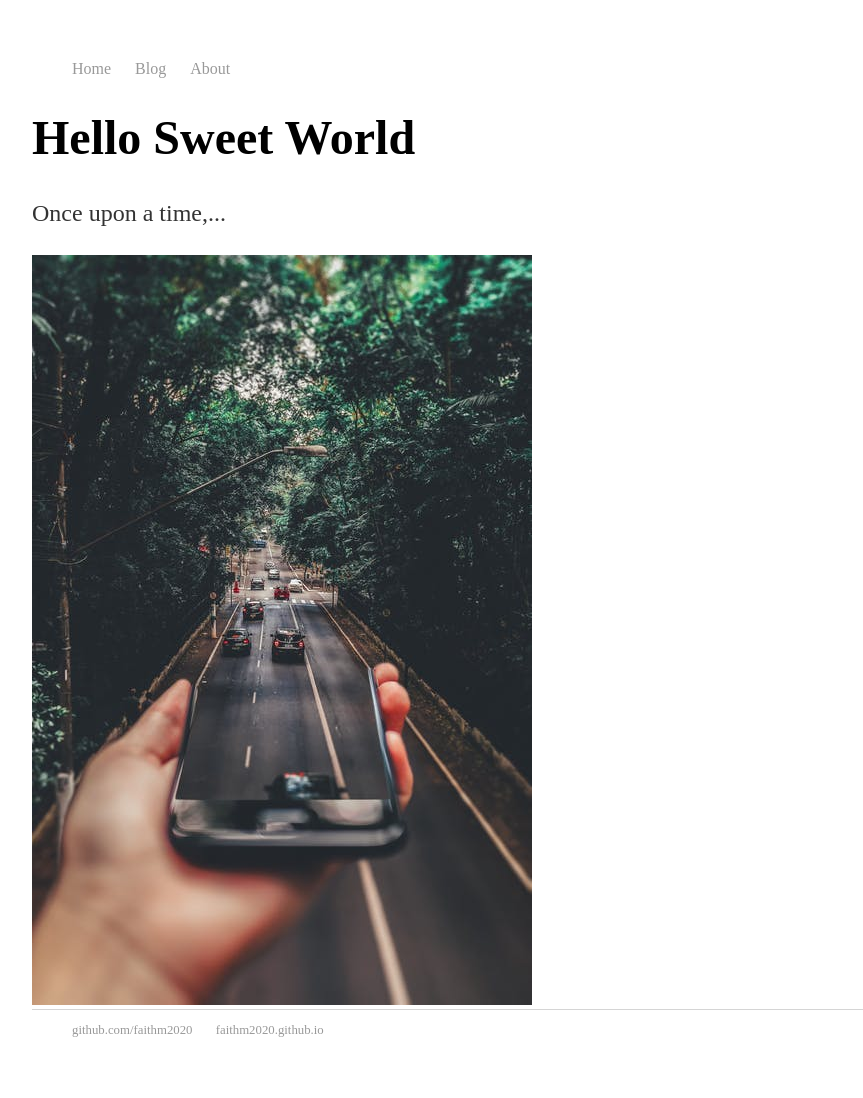
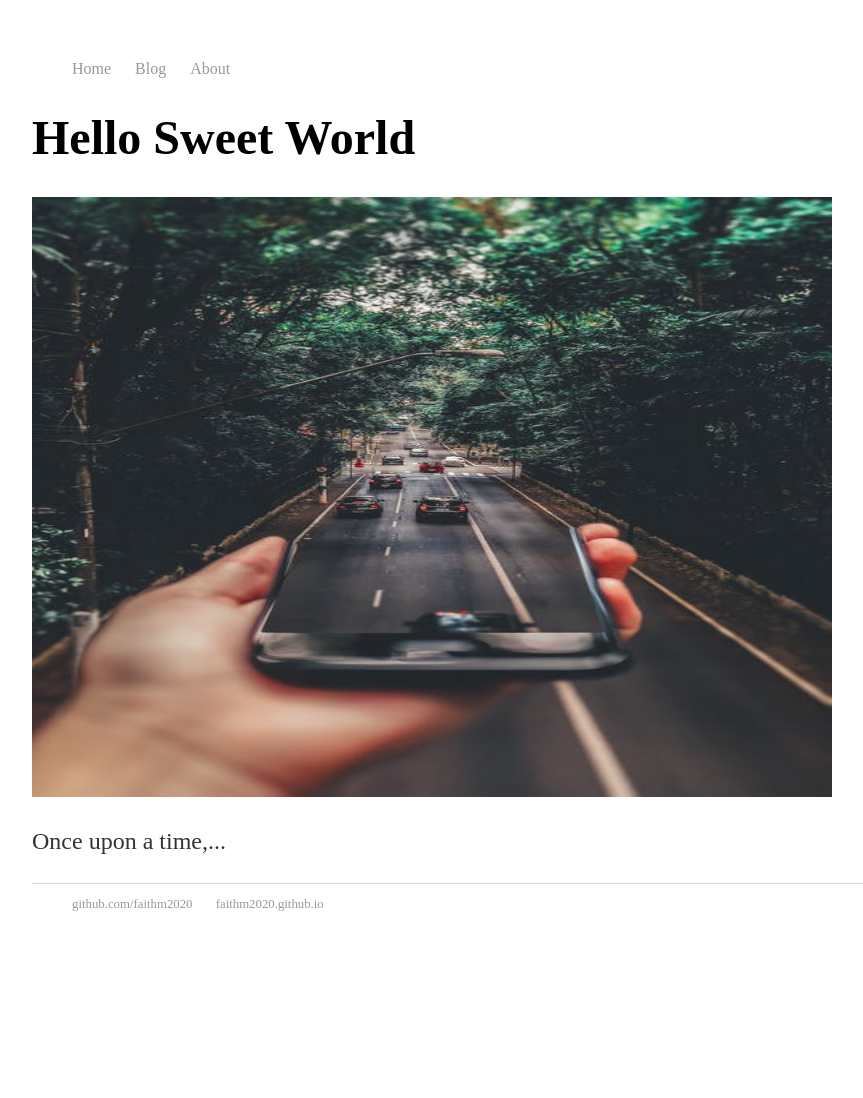
Before and after one commit to faithm2020/faithm2020.github.io, a Jekyll site: the page built from index.html, in a window 1280 px wide. Shown: the whole page, without its empty margins (160-1023 px from the left). Built offline with Jekyll 4.4.1, drawn with Linux system fonts in a browser that asks for light colours; after the commit the page ends 972 px from its top, so only the background shows below that.

Commit message:
Update index.html

```diff
--- a/index.html
+++ b/index.html
@@ -4,6 +4,6 @@ title: Web Programming
 ---
 <div class="blurb">
   <h1> Hello Sweet World</h1>
+    <img src = "images/lab 1.jpeg" alt="Storytime" width="800" height="600">
   <p> Once upon a time,...</p>
-  <img src = "images/lab 1.jpeg" alt="about">
 </div>
```
